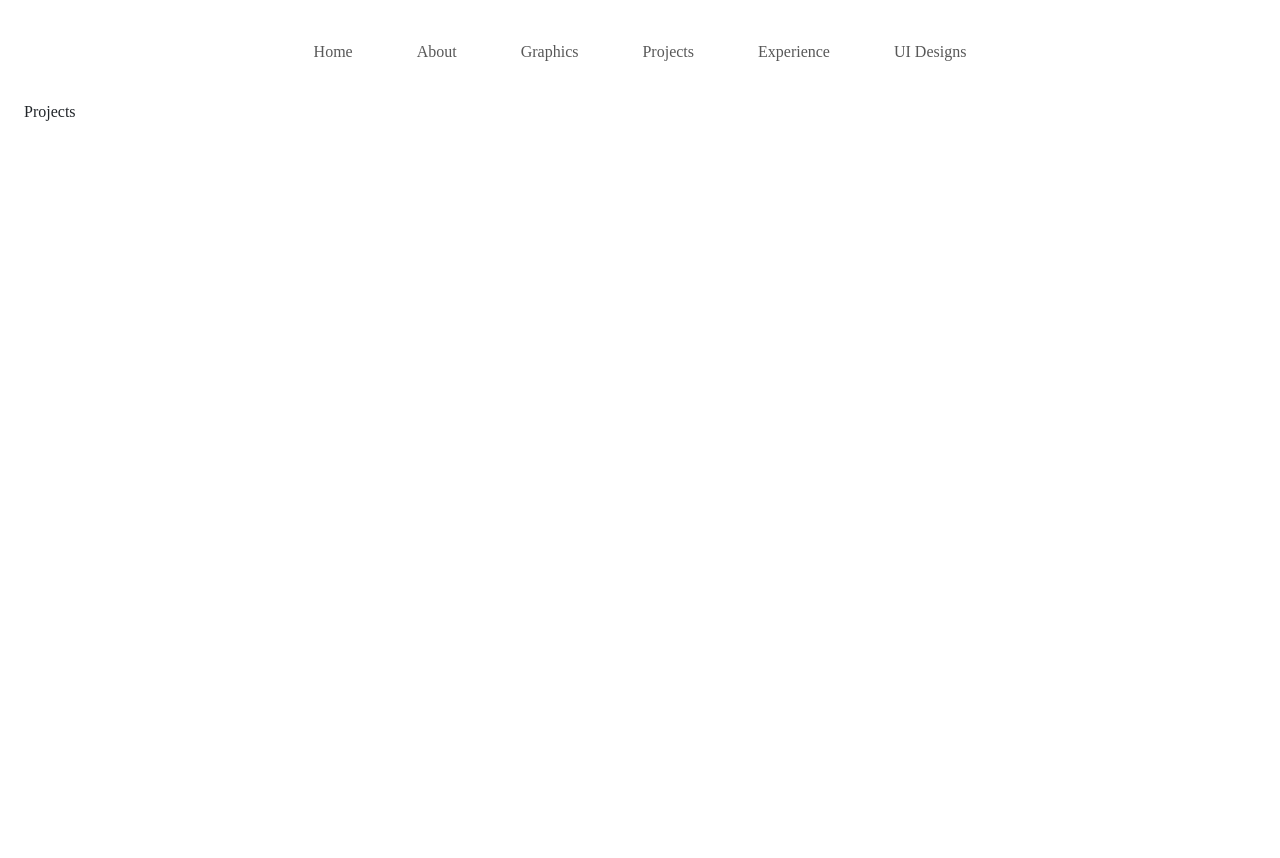
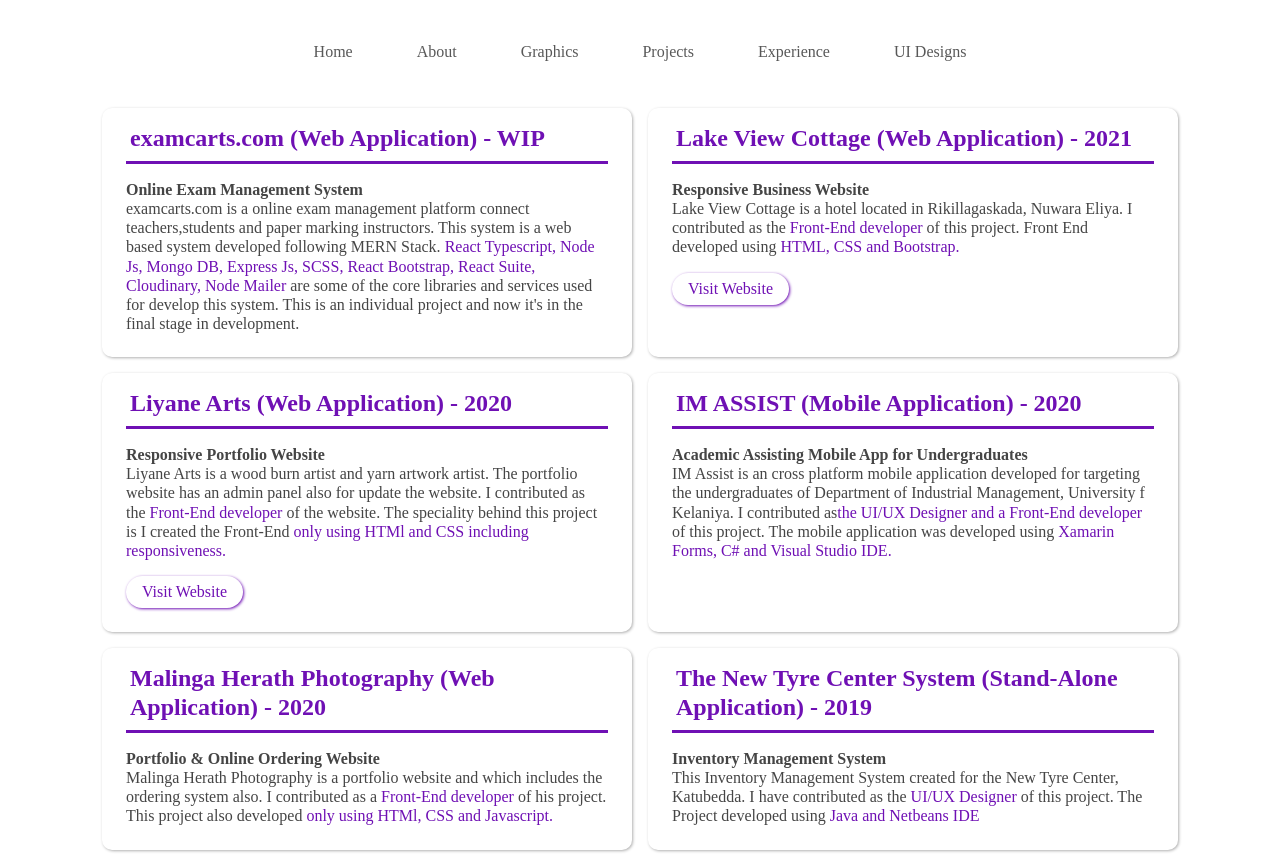
Before and after one commit to IsuruMSoysa/isuruMsoysaPortfolio, a React (Create React App) app in the folder isurumsoysa/: page /projects in a window 1280 px wide. Before the commit the page ends 800 px from the top, so only its background shows below. Built offline with nearby package versions, Linux system fonts and the light colour scheme.

Commit message:
Projects Page Completed

```diff
--- a/isurumsoysa/src/App.css
+++ b/isurumsoysa/src/App.css
@@ -114,6 +114,13 @@
 .abt-tab-col{
     box-shadow:1px 1px 3px #B0B0B0;
     border-radius: 10px;
+    transition: 0.2s;
+}
+
+.abt-tab-col:hover{
+    box-shadow:0px 1px 3px #B0B0B0;
+    transform: scale(1.01);
+    transition: 0.2s;
 }
 
 .abt-tab{
@@ -123,3 +130,28 @@
 .abt-tab h4 {
     font-weight: bold;
 }
+
+.visit-website-btn{
+    background-color: white;
+    color: #6F10B4;
+    border: none;
+    border-radius: 20px;
+    transition: 0.2s;
+    box-shadow:1px 1px 3px #6F10B4;
+}
+
+.visit-website-btn a{
+    text-decoration: none;
+    color: #585858;
+}
+
+.visit-website-btn:hover{
+    transition: 0.2s;
+    background-color: #6F10B4;
+    color: white;
+}
+
+.visit-website-btn a:hover{
+    color: white;
+
+}
--- a/isurumsoysa/src/Components/About.js
+++ b/isurumsoysa/src/Components/About.js
@@ -2,7 +2,7 @@ import {Col, Container, Row} from "react-bootstrap";
 
 function About() {
     return (
-        <Container fluid>
+        <Container >
             <Row className=" px-4">
                 <Col className="abt-tab-col my-2 py-3 px-4 mx-2">
                     <div className="abt-tab px-1">
--- a/isurumsoysa/src/Components/Projects.js
+++ b/isurumsoysa/src/Components/Projects.js
@@ -1,12 +1,120 @@
-import {Container} from "react-bootstrap";
+import {Col, Container, Row} from "react-bootstrap";
+import {Button} from "bootstrap";
 
 function Projects() {
     return (
-        <Container fluid>
-            <p>Projects</p>
+        <Container >
+            <Row className="project-row px-4">
+                <Col className="abt-tab-col my-2 py-3 px-4 mx-2">
+                    <div className="abt-tab px-1">
+                        <h4 style={{color:"#6F10B4"}}>examcarts.com (Web Application) - WIP</h4>
+                    </div>
+                    <div className="pt-3">
+                        <h6 style={{color:"#454545"}}>
+                            <b>Online Exam Management System</b><br/>
+                            examcarts.com is a online exam management platform connect teachers,students and paper marking
+                            instructors. This system is a web based system developed following MERN Stack.
+                            <span style={{color:"#6F10B4"}}> React Typescript,
+                                Node Js, Mongo DB, Express Js, SCSS, React Bootstrap, React Suite, Cloudinary, Node Mailer </span>
+                            are some of the core libraries and services used for develop this system. This is an individual
+                            project and now it's in the final stage in development.
+                        </h6>
+                    </div>
+                </Col>
+                <Col className="abt-tab-col my-2 py-3 px-4 mx-2">
+                    <div className="abt-tab px-1">
+                        <h4 style={{color:"#6F10B4"}}>Lake View Cottage (Web Application) - 2021</h4>
+                    </div>
+                    <div className="pt-3">
+                        <h6 style={{color:"#454545"}}>
+                            <b>Responsive Business Website</b><br/>
+                            Lake View Cottage is a hotel located in Rikillagaskada, Nuwara Eliya. I contributed as the
+                            <span style={{color:"#6F10B4"}}> Front-End developer </span> of this project. Front End
+                            developed using    <span style={{color:"#6F10B4"}}> HTML, CSS and Bootstrap.</span>
+                        </h6>
+                    </div>
+                    <div className="py-2">
+                        <a href="http://lakeviewcottage.net/"
+                           target="_blank"
+                           rel="noopener noreferrer">
+                        <button className="visit-website-btn px-3 py-1">
+                         Visit Website
+                        </button> </a>
+                    </div>
+                </Col>
+            </Row>
+
+            <Row className="project-row px-4">
+                <Col className="abt-tab-col my-2 py-3 px-4 mx-2">
+                    <div className="abt-tab px-1">
+                        <h4 style={{color:"#6F10B4"}}>Liyane Arts (Web Application) - 2020</h4>
+                    </div>
+                    <div className="pt-3">
+                        <h6 style={{color:"#454545"}}>
+                            <b>Responsive Portfolio Website</b><br/>
+                           Liyane Arts is a wood burn artist and yarn artwork artist. The portfolio website has an admin
+                            panel also for update the website. I contributed as the
+                            <span style={{color:"#6F10B4"}}> Front-End developer </span> of the website. The speciality
+                            behind this project is I created the Front-End <span style={{color:"#6F10B4"}}>
+                            only using HTMl and CSS including responsiveness.</span>
+                        </h6>
+                    </div>
+                    <div className="py-2">
+                        <a href="https://liyane-arts.herokuapp.com/"
+                           target="_blank"
+                           rel="noopener noreferrer">
+                        <button className="visit-website-btn px-3 py-1">
+                          Visit Website</button>  </a>
+                    </div>
+                </Col>
+                <Col className="abt-tab-col my-2 py-3 px-4 mx-2">
+                    <div className="abt-tab px-1">
+                        <h4 style={{color:"#6F10B4"}}>IM ASSIST (Mobile Application) - 2020</h4>
+                    </div>
+                    <div className="pt-3">
+                        <h6 style={{color:"#454545"}}>
+                            <b>Academic Assisting Mobile App for Undergraduates</b><br/>
+                            IM Assist is an cross platform mobile application developed for targeting the undergraduates
+                            of Department of Industrial Management, University f Kelaniya. I contributed as
+                            <span style={{color:"#6F10B4"}}>the UI/UX Designer
+                                and a Front-End developer </span> of this project. The mobile application was developed
+                            using   <span style={{color:"#6F10B4"}}>Xamarin Forms, C# and Visual Studio IDE.</span>
+                        </h6>
+                    </div>
+                </Col>
+            </Row>
+
+            <Row className="project-row px-4">
+                <Col className="abt-tab-col my-2 py-3 px-4 mx-2">
+                    <div className="abt-tab px-1">
+                        <h4 style={{color:"#6F10B4"}}>Malinga Herath Photography (Web Application) - 2020</h4>
+                    </div>
+                    <div className="pt-3">
+                        <h6 style={{color:"#454545"}}>
+                            <b>Portfolio & Online Ordering Website</b><br/>
+                            Malinga Herath Photography is a portfolio website and which includes the ordering system also.
+                            I contributed as a
+                            <span style={{color:"#6F10B4"}}> Front-End developer </span> of his project. This
+                            project also developed <span style={{color:"#6F10B4"}}>
+                            only using HTMl, CSS and Javascript.</span>
+                        </h6>
+                    </div>
+                </Col>
+                <Col className="abt-tab-col my-2 py-3 px-4 mx-2">
+                    <div className="abt-tab px-1">
+                        <h4 style={{color:"#6F10B4"}}>The New Tyre Center System (Stand-Alone Application) - 2019</h4>
+                    </div>
+                    <div className="pt-3">
+                        <h6 style={{color:"#454545"}}>
+                            <b>Inventory Management System</b><br/>
+                            This Inventory Management System created for the New Tyre Center, Katubedda. I have contributed
+                            as the <span style={{color:"#6F10B4"}}> UI/UX Designer </span> of this project. The Project
+                            developed using <span style={{color:"#6F10B4"}}>Java and Netbeans IDE</span>
+                        </h6>
+                    </div>
+                </Col>
+            </Row>
         </Container>
-
-
     );
 }
 
```
